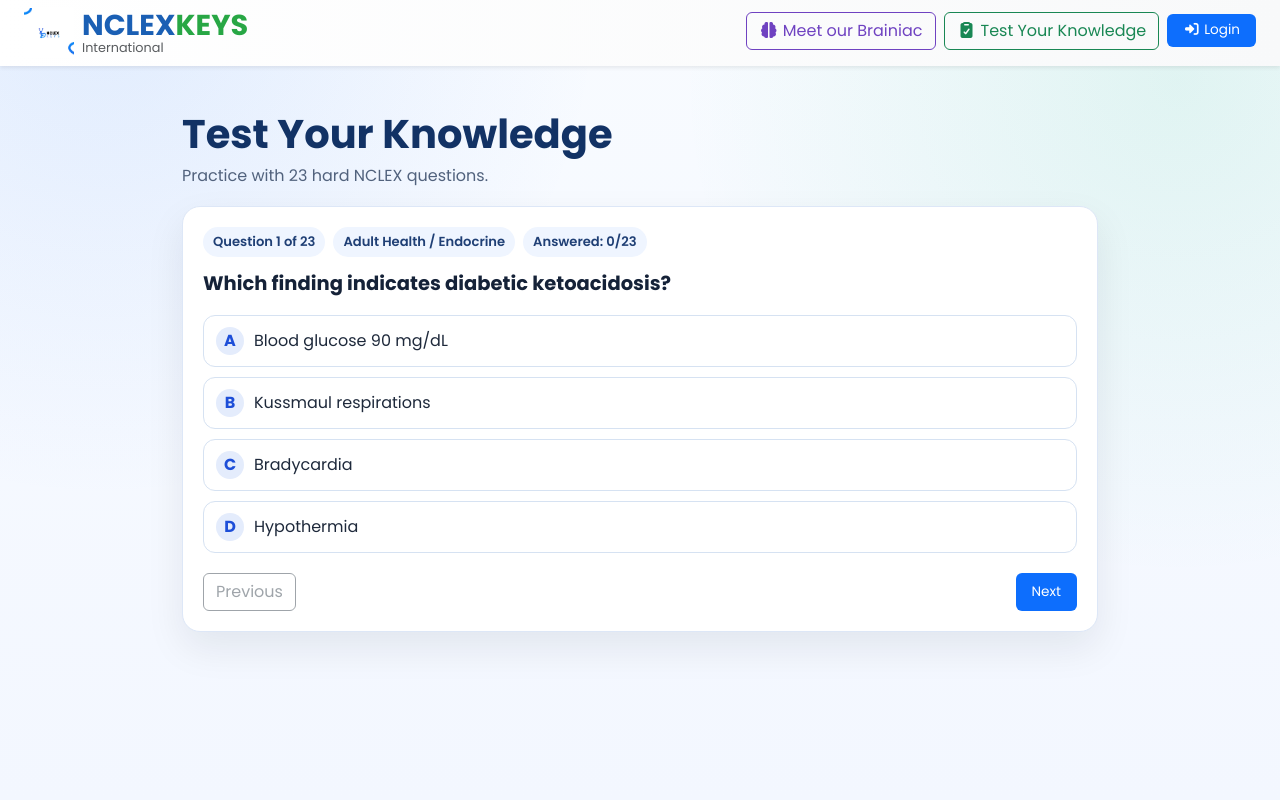
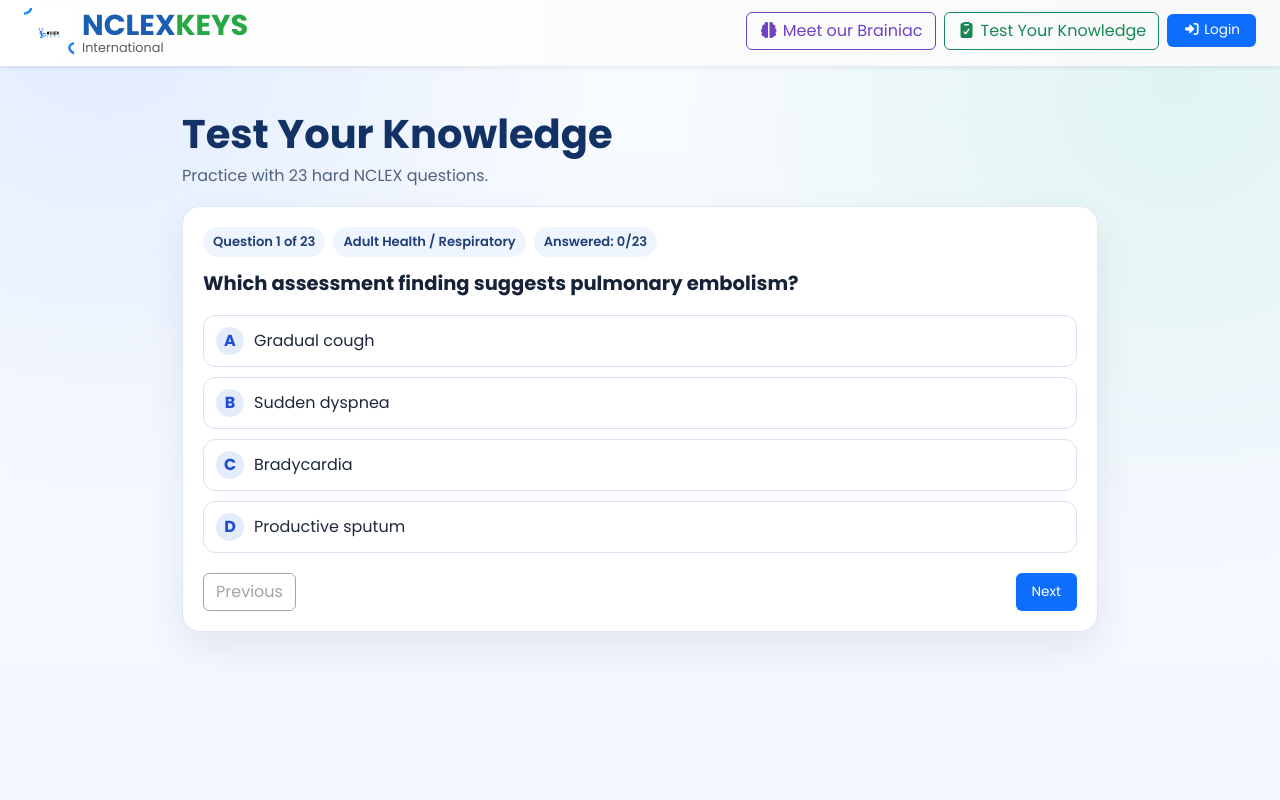
Before and after one commit to Layo-DamzD/Nclex-Keys-International, a React (Vite) app in the folder client/: page /test-your-knowledge in a window 1280 px wide. Shown: the top 800 px of the page. Built offline with nearby package versions, Linux system fonts and the light colour scheme; no server answers.

Commit message:
Public test: scatter questions by type to reduce back-to-back patterns

```diff
--- a/client/src/pages/PublicKnowledgeTest.jsx
+++ b/client/src/pages/PublicKnowledgeTest.jsx
@@ -241,6 +241,40 @@ const shuffleArray = (items) => {
   return arr;
 };
 
+const scatterByType = (items) => {
+  const buckets = new Map();
+  items.forEach((item) => {
+    const type = String(item.type || 'unknown');
+    if (!buckets.has(type)) buckets.set(type, []);
+    buckets.get(type).push(item);
+  });
+
+  // Randomize inside each type first so sequence is not predictable.
+  for (const [type, list] of buckets.entries()) {
+    buckets.set(type, shuffleArray(list));
+  }
+
+  const result = [];
+  let prevType = null;
+
+  while (result.length < items.length) {
+    const candidates = Array.from(buckets.entries())
+      .filter(([, list]) => list.length > 0)
+      .sort((a, b) => b[1].length - a[1].length);
+
+    if (!candidates.length) break;
+
+    // Prefer the largest bucket that is not the same as previous type.
+    let picked = candidates.find(([type]) => type !== prevType) || candidates[0];
+    const [pickedType, pickedList] = picked;
+    const nextItem = pickedList.shift();
+    result.push(nextItem);
+    prevType = pickedType;
+  }
+
+  return result;
+};
+
 const isAnswered = (question, answerValue) => {
   if (question.type === 'sata') return Array.isArray(answerValue) && answerValue.length > 0;
   return String(answerValue || '').trim() !== '';
@@ -248,7 +282,7 @@ const isAnswered = (question, answerValue) => {
 
 const PublicKnowledgeTest = () => {
   const { config, hasSavedConfig, loading } = useLandingPageContent('home');
-  const questions = useMemo(() => shuffleArray(normalizeQuestions(RAW_QUESTIONS)), []);
+  const questions = useMemo(() => scatterByType(normalizeQuestions(RAW_QUESTIONS)), []);
   const [answers, setAnswers] = useState({});
   const [currentIndex, setCurrentIndex] = useState(0);
   const [submitted, setSubmitted] = useState(false);
```
